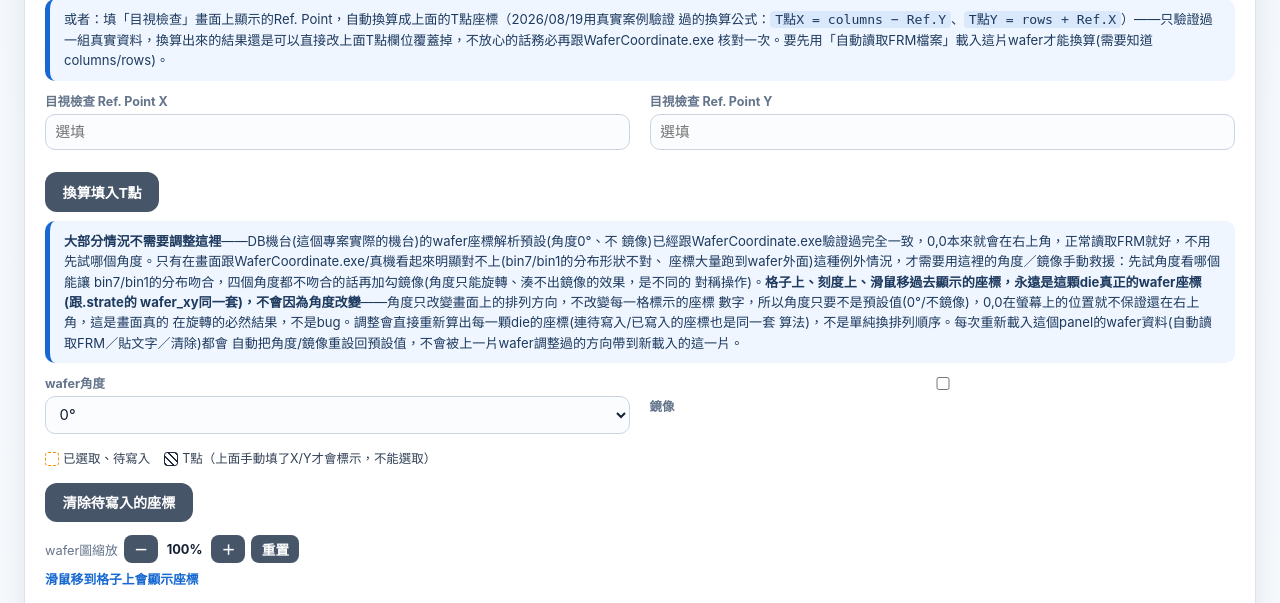
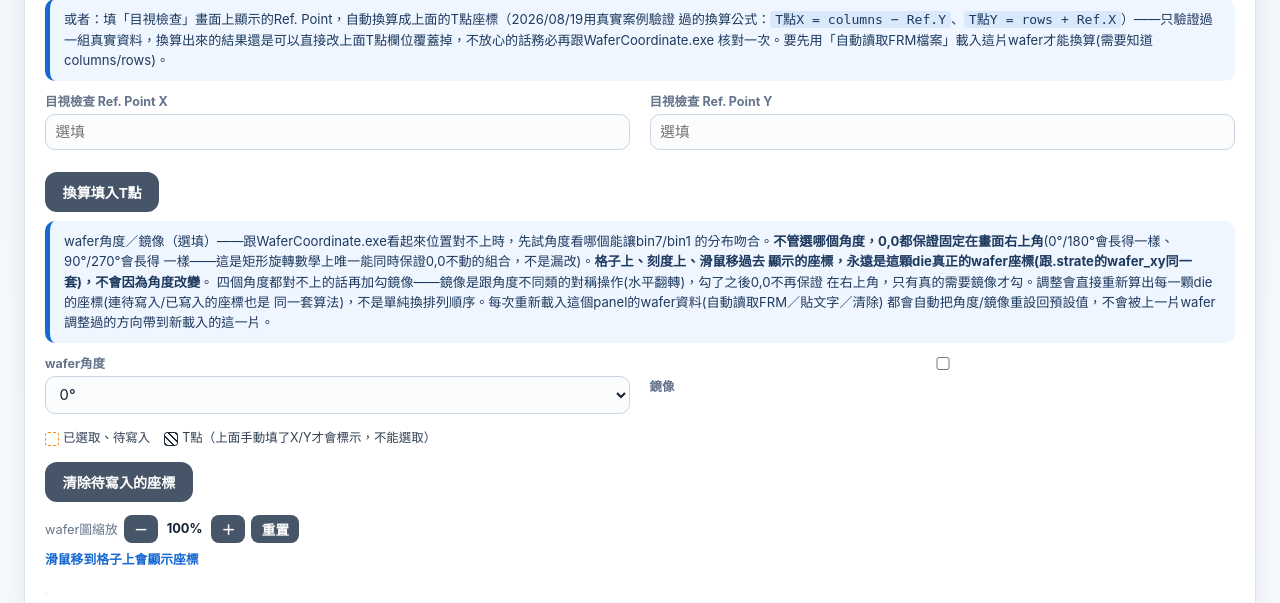
Before and after one commit to yuxian722/stock-dashboard-, a Flask app: page / in a window 1280 px wide. Shown: the part 2455-3058 px from the top of the page. Run offline with Flask 3, Linux system fonts and the light colour scheme.

Commit message:
wafer角度公式改成轉置，讓0,0不管選哪個角度都釘在右上角
使用者明確要求：角度可以自由選0/90/180/270，但不管選哪個，0,0都要
保證固定在畫面右上角。窮舉矩形旋轉/翻轉的8種可能公式後確認：能讓
(0,0)不動的只有「完全不轉」跟「欄列互換(轉置)」這兩種，180度旋轉
跟任何翻轉在數學上都必然把(0,0)換到別的角落。

改成app.js/mispick.js/strate_xml.js的rotateWaferPoint()/
unrotateWaferPoint()90°/270°用轉置(nu=v,nv=u)取代原本帶反向的真
旋轉公式，0°/180°維持恆等。代價是0°跟180°、90°跟270°會長得一樣，
換來的是任何角度0,0都保證在右上角；hover/刻度顯示的座標仍然永遠
是角度無關的真正物理座標，這條規則沒有變。用真實測試檔在四個角度
分別驗證corner pinning、hover一致性、wafer形狀正確互換寬高。

同步更新①②兩頁的角度說明文字，講清楚這個保證跟0°/180°、90°/270°
會長得一樣的原因。

Co-Authored-By: Claude Sonnet 5 <noreply@anthropic.com>
Claude-Session: https://claude.ai/code/session_01HVgEJU6xvh9irDAqTZUhye

```diff
--- a/webapp/static/app.js
+++ b/webapp/static/app.js
@@ -123,6 +123,24 @@ let waferRawBoundsByPanel = [null, null];
 // a raw wafer coordinate into "wherever it currently displays," so several
 // call sites quietly compared raw and rotated coordinates as if they were
 // the same space.
+// 2026/09/07：這裡原本是「真的」90/180/270度矩形旋轉(spanX-u/spanY-v這種
+// 反向公式)，結果角度≠0時raw(minX,minY)——也就是使用者認定的0,0——必然被
+// 轉到別的角落(90度轉到右下、180度轉到左下、270度轉到左上，只有0度在右
+// 上角)，這是矩形旋轉本身的幾何/群論性質，不是這條公式寫錯：對同大小矩形
+// 做非恆等的旋轉/鏡射，數學上不可能同時保證任何一個角落被釘住(Klein
+// four-group的180度旋轉/水平翻轉/垂直翻轉都會把(0,0)換到另一個角落，
+// 只有恆等變換能讓角落不動；90/270度那種寬高互換的變換裡，也只有轉置
+// (nu=v,nv=u)這一種能讓(0,0)不動，spanX-u/spanY-v那種帶反向的都不行)。
+// 使用者這次明確要求「角度0/90/180/270隨便選，0,0都要保證在右上角」——
+// 在90/180/270度真的還要跟0度長得不一樣(90/270要寬高互換)的前提下，
+// 唯一同時滿足「0,0永遠釘住」的公式，就是0°/180°都用恆等變換(nu=u,nv=v)、
+// 90°/270°都用轉置(nu=v,nv=u)——這代表0°跟180°、90°跟270°的畫面會長得
+// 一樣(這是上面那個群論限制的必然結果，不是偷懶少寫兩種)，但换來的是
+// 選單上任何一個角度，0,0都保證釘在右上角，滑鼠移過去、刻度上、寫進
+// .strate的座標永遠是同一顆die的真正物理座標(這條規則完全沒變)。「鏡像」
+// 勾選框沒有這個保證——它是一次額外的水平翻轉，數學上就是那些會把(0,0)
+// 換走的操作之一，勾了鏡像之後0,0不保證還在右上角，只在真的需要鏡像
+// (跟角度不同類的對稱操作)時才勾。
 function rotateWaferPoint(x, y, rawBounds, angleDeg, mirror) {
   if (!rawBounds) return null;
   const { minX, maxX, minY, maxY } = rawBounds;
@@ -130,10 +148,8 @@ function rotateWaferPoint(x, y, rawBounds, angleDeg, mirror) {
   const rotatedSpanX = angleDeg === 90 || angleDeg === 270 ? spanY : spanX;
   const u = x - minX, v = y - minY;
   let nu, nv;
-  if (angleDeg === 90) { nu = v; nv = spanX - u; }
-  else if (angleDeg === 180) { nu = spanX - u; nv = spanY - v; }
-  else if (angleDeg === 270) { nu = spanY - v; nv = u; }
-  else { nu = u; nv = v; } // 0
+  if (angleDeg === 90 || angleDeg === 270) { nu = v; nv = u; }
+  else { nu = u; nv = v; } // 0 or 180
   if (mirror) nu = rotatedSpanX - nu;
   return { x: nu, y: nv };
 }
@@ -159,10 +175,8 @@ function unrotateWaferPoint(nu, nv, rawBounds, angleDeg, mirror) {
   const rotatedSpanX = angleDeg === 90 || angleDeg === 270 ? spanY : spanX;
   const nu0 = mirror ? rotatedSpanX - nu : nu;
   let u, v;
-  if (angleDeg === 90) { v = nu0; u = spanX - nv; }
-  else if (angleDeg === 180) { u = spanX - nu0; v = spanY - nv; }
-  else if (angleDeg === 270) { v = spanY - nu0; u = nv; }
-  else { u = nu0; v = nv; } // 0
+  if (angleDeg === 90 || angleDeg === 270) { v = nu0; u = nv; }
+  else { u = nu0; v = nv; } // 0 or 180 — see rotateWaferPoint()'s comment
   return { x: u + minX, y: v + minY };
 }
 
--- a/webapp/templates/index.html
+++ b/webapp/templates/index.html
@@ -141,17 +141,14 @@
     </div>
     <button type="button" class="secondary" id="btn-convert-visual-ref">換算填入T點</button>
     <div class="notice" style="margin-top:0.6rem">
-      <b>大部分情況不需要調整這裡</b>——DB機台(這個專案實際的機台)的wafer座標解析預設(角度0°、不
-      鏡像)已經跟WaferCoordinate.exe驗證過完全一致，0,0本來就會在右上角，正常讀取FRM就好，不用
-      先試哪個角度。只有在畫面跟WaferCoordinate.exe/真機看起來明顯對不上(bin7/bin1的分布形狀不對、
-      座標大量跑到wafer外面)這種例外情況，才需要用這裡的角度／鏡像手動救援：先試角度看哪個能讓
-      bin7/bin1的分布吻合，四個角度都不吻合的話再加勾鏡像(角度只能旋轉、湊不出鏡像的效果，是不同的
-      對稱操作)。<b>格子上、刻度上、滑鼠移過去顯示的座標，永遠是這顆die真正的wafer座標(跟.strate的
-      wafer_xy同一套)，不會因為角度改變</b>——角度只改變畫面上的排列方向，不改變每一格標示的座標
-      數字，所以角度只要不是預設值(0°/不鏡像)，0,0在螢幕上的位置就不保證還在右上角，這是畫面真的
-      在旋轉的必然結果，不是bug。調整會直接重新算出每一顆die的座標(連待寫入/已寫入的座標也是同一套
-      算法)，不是單純換排列順序。每次重新載入這個panel的wafer資料(自動讀取FRM／貼文字／清除)都會
-      自動把角度/鏡像重設回預設值，不會被上一片wafer調整過的方向帶到新載入的這一片。
+      wafer角度／鏡像（選填）——跟WaferCoordinate.exe看起來位置對不上時，先試角度看哪個能讓bin7/bin1
+      的分布吻合。<b>不管選哪個角度，0,0都保證固定在畫面右上角</b>(0°/180°會長得一樣、90°/270°會長得
+      一樣——這是矩形旋轉數學上唯一能同時保證0,0不動的組合，不是漏改)。<b>格子上、刻度上、滑鼠移過去
+      顯示的座標，永遠是這顆die真正的wafer座標(跟.strate的wafer_xy同一套)，不會因為角度改變</b>。
+      四個角度都對不上的話再加勾鏡像——鏡像是跟角度不同類的對稱操作(水平翻轉)，勾了之後0,0不再保證
+      在右上角，只有真的需要鏡像才勾。調整會直接重新算出每一顆die的座標(連待寫入/已寫入的座標也是
+      同一套算法)，不是單純換排列順序。每次重新載入這個panel的wafer資料(自動讀取FRM／貼文字／清除)
+      都會自動把角度/鏡像重設回預設值，不會被上一片wafer調整過的方向帶到新載入的這一片。
     </div>
     <div class="grid2">
       <label>wafer角度
```
Also changed, not shown: bingomap/CLAUDE.md (+35 -0 lines), webapp/static/mispick.js (+8 -8 lines), webapp/static/strate_xml.js (+6 -4 lines), webapp/templates/mispick.html (+7 -7 lines), webapp/README.md.
